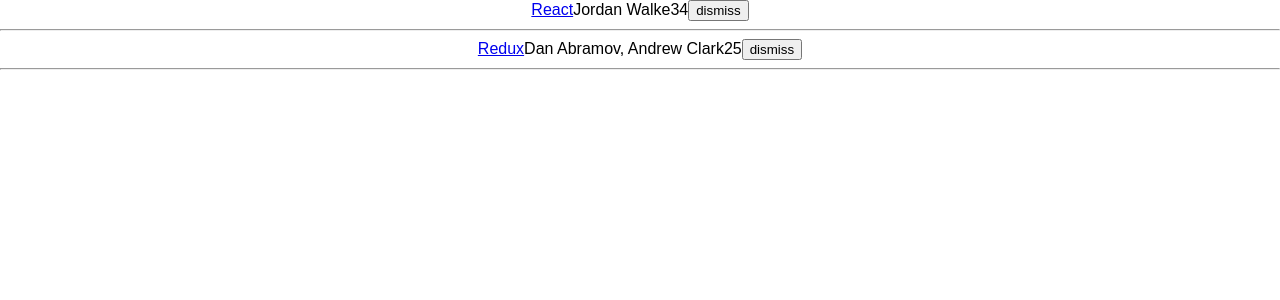
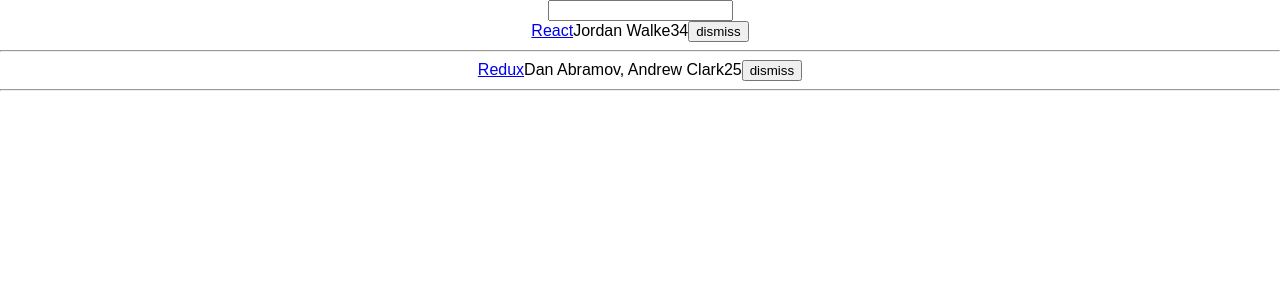
Before and after one commit to mau5atron/hackernews, a React (Create React App) app: page / in a window 1280 px wide. Shown: the top 300 px of the page. Built offline with nearby package versions, Linux system fonts and the light colour scheme.

Commit message:
added search functionality

```diff
--- a/src/App.js
+++ b/src/App.js
@@ -23,15 +23,33 @@
 ];
 
 
+// isSearched(searchTerm) {
+// 	return item => {
+// 		// some condition which returns true or false
+// 		// matches incoming search term property title
+// 		return item.title.toLowerCase().includes(searchTerm.toLowerCase());
+// 	}
+//
+
+// use higher order es6 version
+
+const isSearched = searchTerm => item =>
+	// some condition which returns true or false
+	// matches incoming search term property title
+	item.title.toLowerCase().includes(searchTerm.toLowerCase());
+
+
 class App extends Component {
 	constructor(props){
 		super(props);
 
 		this.state = {
 			list,
+			searchTerm: '',
 		}
 
 		this.onDismiss = this.onDismiss.bind(this); // binding onDismiss to object class
+		this.onSearchChange = this.onSearchChange.bind(this); // binding onSearch change to object class
 	}
 
 	onDismiss(id){
@@ -52,10 +70,19 @@
 		this.setState({list: updatedList});
 	}
 
+
+	onSearchChange(event){
+		this.setState({ searchTerm: event.target.value });
+		// do not forget to define the initial state for the searchTerm in the constructor
+	}
+
   render() {
     return (
       <div className="App">
-      	{this.state.list.map(
+      	<form>
+      		<input type="text" onChange={this.onSearchChange}/>
+      	</form>
+      	{this.state.list.filter(isSearched(this.state.searchTerm)).map(
       		item =>
       			<div key={item.objectID}>
       				<span>
```
